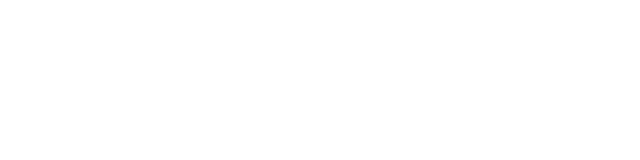
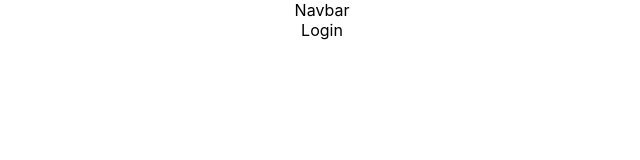
Before and after one commit to shaileshwebdeveloper/Ecommerce, a React (Create React App) app: page /login in a window 1280 px wide. Shown: the top 160 px of the page, without its empty margins (318-958 px from the left). Built offline with nearby package versions, Linux system fonts and the light colour scheme.

Commit message:
first commit

```diff
--- /dev/null
+++ b/db.json
@@ -0,0 +1,19 @@
+{
+  "posts": [
+    {
+      "id": 1,
+      "title": "json-server",
+      "author": "typicode"
+    }
+  ],
+  "comments": [
+    {
+      "id": 1,
+      "body": "some comment",
+      "postId": 1
+    }
+  ],
+  "profile": {
+    "name": "typicode"
+  }
+}
--- a/package.json
+++ b/package.json
@@ -6,8 +6,11 @@
     "@testing-library/jest-dom": "^5.16.5",
     "@testing-library/react": "^13.4.0",
     "@testing-library/user-event": "^13.5.0",
+    "axios": "^1.2.2",
+    "json-server": "^0.17.1",
     "react": "^18.2.0",
     "react-dom": "^18.2.0",
+    "react-router-dom": "^6.6.1",
     "react-scripts": "5.0.1",
     "web-vitals": "^2.1.4"
   },
--- a/src/App.js
+++ b/src/App.js
@@ -1,10 +1,14 @@
-import logo from './logo.svg';
 import './App.css';
+import { AllRoutes } from './Component/AllRoutes';
+import { Navbar } from './Component/Navbar';
 
 function App() {
+
+
   return (
     <div className="App">
-
+          <Navbar />
+          <AllRoutes />
     </div>
   );
 }
--- /dev/null
+++ b/src/Component/AllRoutes.jsx
@@ -0,0 +1,14 @@
+import React from 'react'
+import { Route, Routes } from 'react-router-dom'
+import { Login } from './Login'
+
+export const AllRoutes = () => {
+  return (
+
+    <Routes>
+         <Route path='/login' element={<Login/>} />
+    </Routes>
+
+
+  )
+}
--- /dev/null
+++ b/src/Component/Login.jsx
@@ -0,0 +1,7 @@
+import React from 'react'
+
+export const Login = () => {
+  return (
+    <div>Login</div>
+  )
+}
--- /dev/null
+++ b/src/Component/Navbar.jsx
@@ -0,0 +1,7 @@
+import React from 'react'
+
+export const Navbar = () => {
+  return (
+    <div>Navbar</div>
+  )
+}
--- a/src/index.js
+++ b/src/index.js
@@ -3,12 +3,15 @@ import ReactDOM from 'react-dom/client';
 import './index.css';
 import App from './App';
 import reportWebVitals from './reportWebVitals';
+import { BrowserRouter } from 'react-router-dom';
 
 const root = ReactDOM.createRoot(document.getElementById('root'));
 root.render(
-  <React.StrictMode>
-    <App />
-  </React.StrictMode>
+
+  <BrowserRouter>
+     <App />
+  </BrowserRouter>
+
 );
 
 // If you want to start measuring performance in your app, pass a function
```
Also changed, not shown: src/Component/Pagination.jsx (added, +7 -0 lines), src/Component/ProductCard.jsx (added, +7 -0 lines), src/Component/Products.jsx (added, +7 -0 lines), 1 other file (tests, documents, lock files or other folders).
